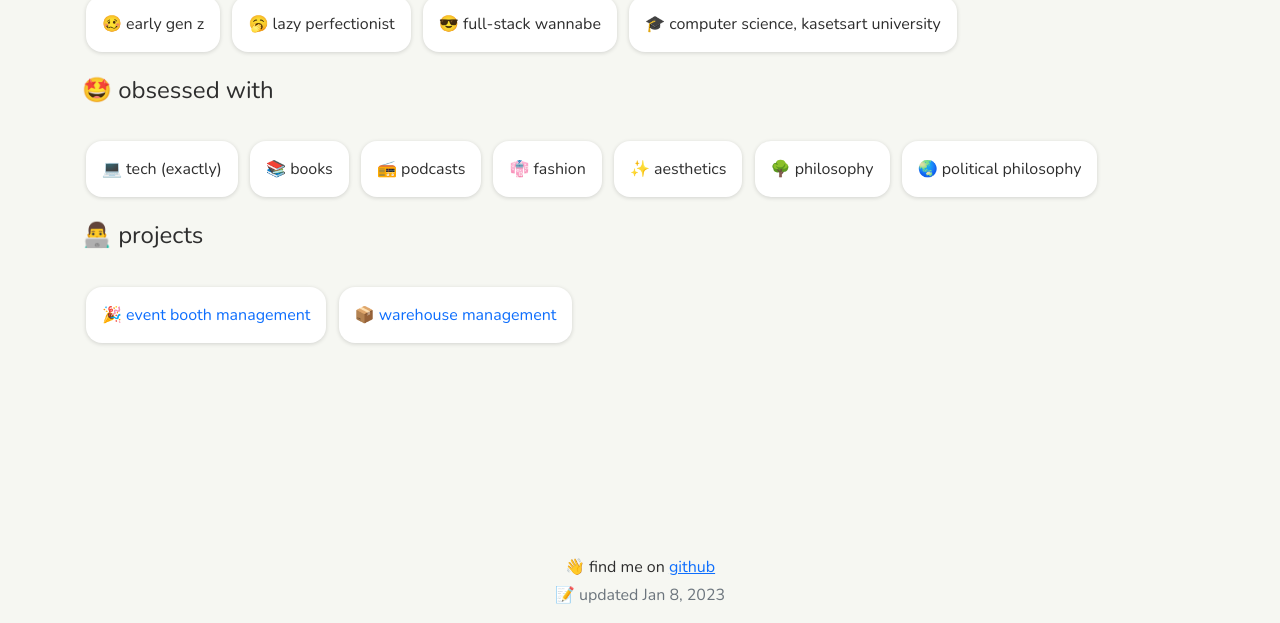
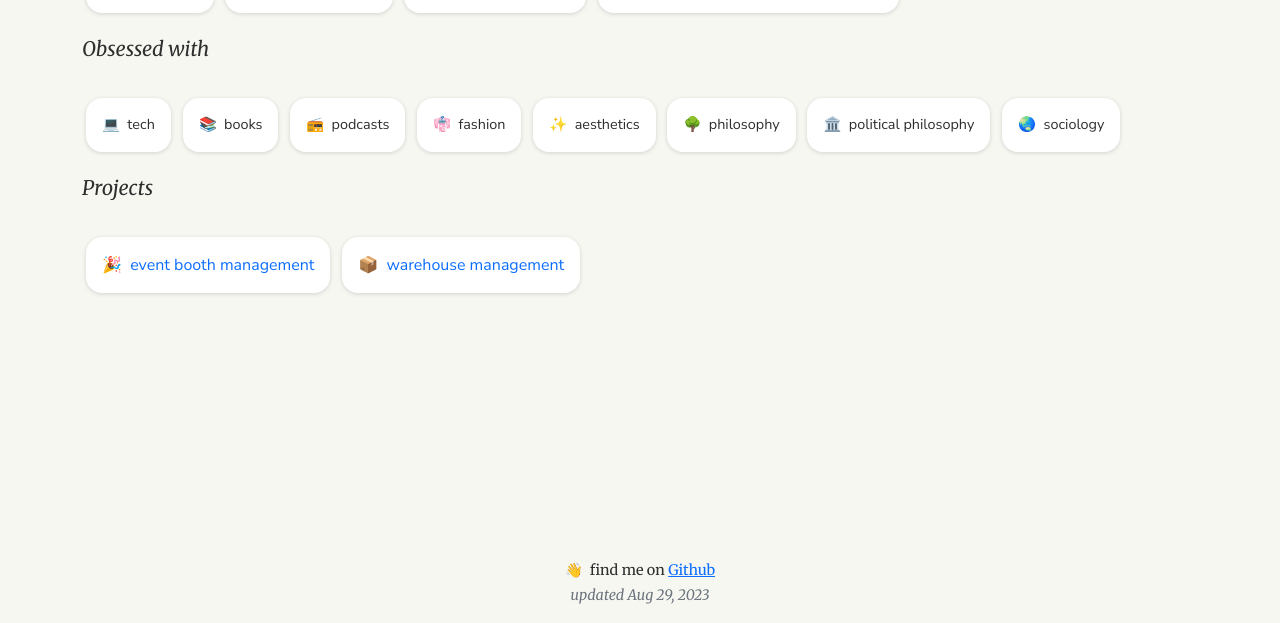
Before and after one commit to thisnat/thisnat.github.io, a plain HTML site: page index.html in a window 1280 px wide. Shown: the part 177-800 px from the top of the page. Drawn offline with nearby package versions, Linux system fonts and the light colour scheme.

Commit message:
more cool ✨

```diff
--- a/index.html
+++ b/index.html
@@ -1,77 +1,74 @@
 <!DOCTYPE html>
 <html lang="en">
+
 <head>
   <meta charset="UTF-8" />
   <meta http-equiv="X-UA-Compatible" content="IE=edge" />
   <meta name="viewport" content="width=device-width, initial-scale=1.0" />
-    <link
-      href="https://cdn.jsdelivr.net/npm/bootstrap@5.1.3/dist/css/bootstrap.min.css"
-      rel="stylesheet"
-      integrity="sha384-1BmE4kWBq78iYhFldvKuhfTAU6auU8tT94WrHftjDbrCEXSU1oBoqyl2QvZ6jIW3"
-      crossorigin="anonymous"
-    />
+  <link href="https://cdn.jsdelivr.net/npm/bootstrap@5.1.3/dist/css/bootstrap.min.css" rel="stylesheet"
+    integrity="sha384-1BmE4kWBq78iYhFldvKuhfTAU6auU8tT94WrHftjDbrCEXSU1oBoqyl2QvZ6jIW3" crossorigin="anonymous" />
   <link rel="stylesheet" href="style.css" />
   <title>thisnat</title>
 </head>
 
 <body>
   <div class="container my-5">
-      <p class="fw-bold" style="font-size: 4rem">
-        Nuttawut Ar.
+    <p class="fw-bold" style="font-size: 2.5rem">
+      Nuttawut A.
     </p>
     <div>
       <div class="bubble">
-          <p>🥴 early gen z</p>
+        <p>🥴&nbsp&nbspearly gen z</p>
       </div>
       <div class="bubble">
-          <p>🥱 lazy perfectionist</p>
+        <p>🥱&nbsp&nbsplazy perfectionist</p>
       </div>
       <div class="bubble">
-          <p>😎 full-stack wannabe</p>
+        <p>😎&nbsp&nbspfull-stack wannabe</p>
       </div>
       <div class="bubble">
-          <p>🎓 computer science, kasetsart university</p>
+        <p>🎓&nbsp&nbspcomputer science, kasetsart university</p>
       </div>
-        <h4 class="my-4">🤩 obsessed with</h4>
+      <h5 class="my-4"><i>Obsessed with</i></h5>
       <div class="bubble">
-          <p>💻 tech (exactly)</p>
+        <p>💻&nbsp&nbsptech</p>
       </div>
       <div class="bubble">
-          <p>📚 books</p>
+        <p>📚&nbsp&nbspbooks</p>
       </div>
       <div class="bubble">
-          <p>📻 podcasts</p>
+        <p>📻&nbsp&nbsppodcasts</p>
       </div>
       <div class="bubble">
-          <p>👘 fashion</p>
+        <p>👘&nbsp&nbspfashion</p>
       </div>
       <div class="bubble">
-          <p>✨ aesthetics</p>
+        <p>✨&nbsp&nbspaesthetics</p>
       </div>
       <div class="bubble">
-          <p>🌳 philosophy</p>
+        <p>🌳&nbsp&nbspphilosophy</p>
       </div>
       <div class="bubble">
-          <p>🌏 political philosophy</p>
-        </div>
-        <h4 class="my-4">👨‍💻 projects</h4>
-        <div class="bubble">
-          <a href="https://github.com/thisnat/event-management" target="_blank"
-            >🎉 event booth management</a
-          >
+        <p>🏛️&nbsp&nbsppolitical philosophy</p>
       </div>
       <div class="bubble">
-          <a href="https://github.com/thisnat/warehouse-spring" target="_blank"
-            >📦 warehouse management</a
-          >
+        <p>🌏&nbsp&nbspsociology</p>
+      </div>
+      <h5 class="my-4"><i>Projects</i></h5>
+      <div class="bubble">
+        <a href="https://github.com/thisnat/event-management" target="_blank">🎉&nbsp&nbspevent booth management</a>
+      </div>
+      <div class="bubble">
+        <a href="https://github.com/thisnat/warehouse-spring" target="_blank">📦&nbsp&nbspwarehouse management</a>
       </div>
     </div>
   </div>
   <footer>
     <p style="margin: 0.25rem">
-        👋 find me on <a href="https://github.com/thisnat/">github</a>
+      👋&nbsp&nbspfind me on <a href="https://github.com/thisnat/">Github</a>
     </p>
-      <p class="text-muted">📝 updated Jan 8, 2023</p>
+    <p class="text-muted"><i>updated Aug 29, 2023</i></p>
   </footer>
 </body>
+
 </html>
--- a/style.css
+++ b/style.css
@@ -1,10 +1,11 @@
-@import url('https://fonts.googleapis.com/css2?family=Nunito:wght@400;700&display=swap');
+@import url('https://fonts.googleapis.com/css2?family=Nunito+Sans:wght@400;700&display=swap');
+@import url('https://fonts.googleapis.com/css2?family=Merriweather:ital,wght@0,400;0,700;1,400;1,700&display=swap');
 
 body {
   display: flex;
   flex-direction: column;
-  background-color: #f6f7f2;
-  font-family: Nunito;
+  background-color: #f7f7f2;
+  font-family: Merriweather;
   color: #2e2e2e;
   height: 100vh;
   margin: 0;
@@ -14,6 +15,7 @@ footer {
   min-height: 50px;
   margin-top: auto;
   text-align: center;
+  font-size: 0.9rem;
 }
 
 .bubble {
@@ -21,13 +23,14 @@ footer {
   margin: 0.8rem 0.25rem 0px;
   padding: 1rem;
   border-radius: 1rem;
+  font-family: Nunito Sans;
   background-color: white;
   box-shadow: rgba(0, 0, 0, 0.15) 0px 1px 4px;
 }
 
 .bubble>p {
   margin: 0;
-  font-size: 1rem;
+  font-size: 0.9rem;
 }
 
 .bubble>a {
```
Lines whose indentation alone changed are shown as unchanged.
